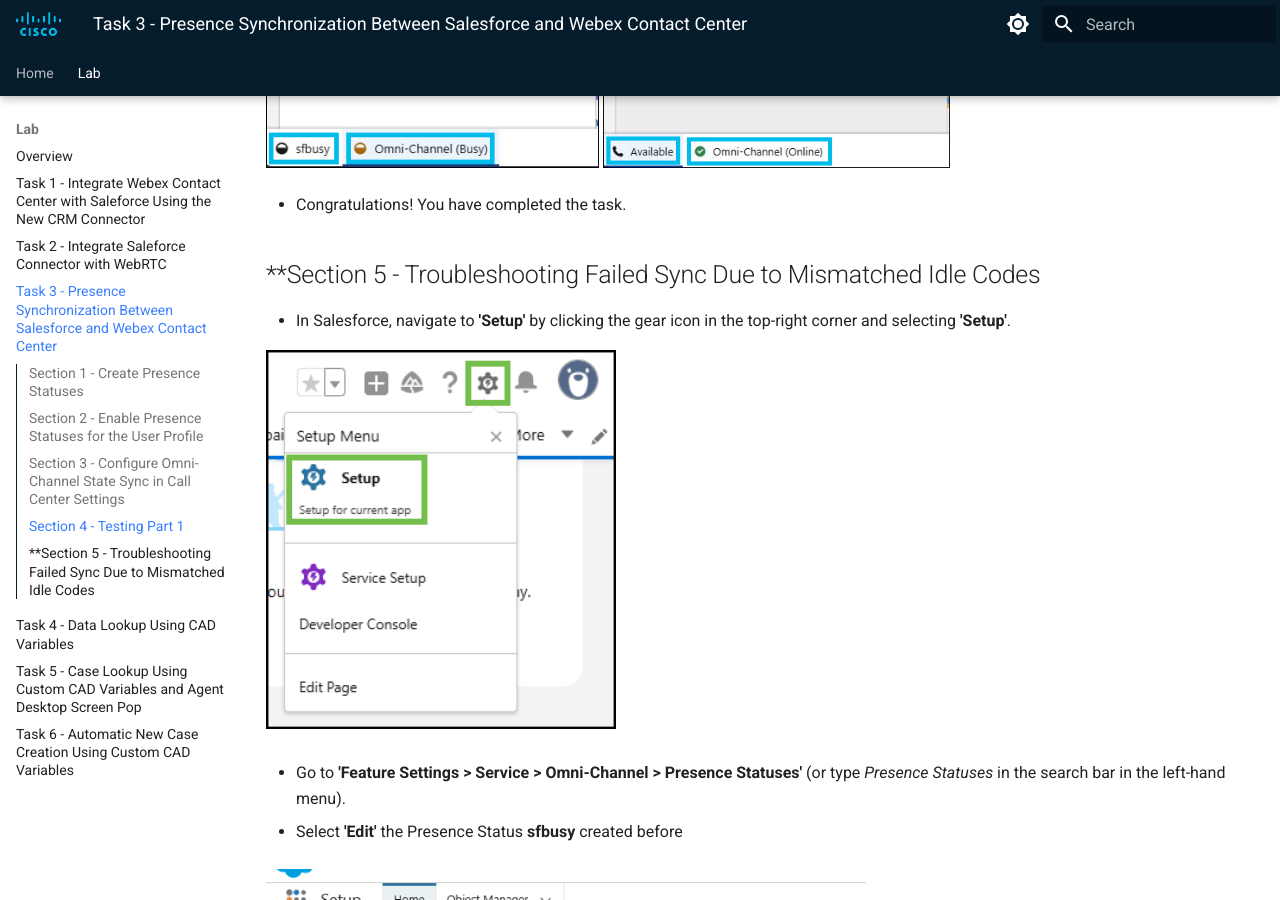
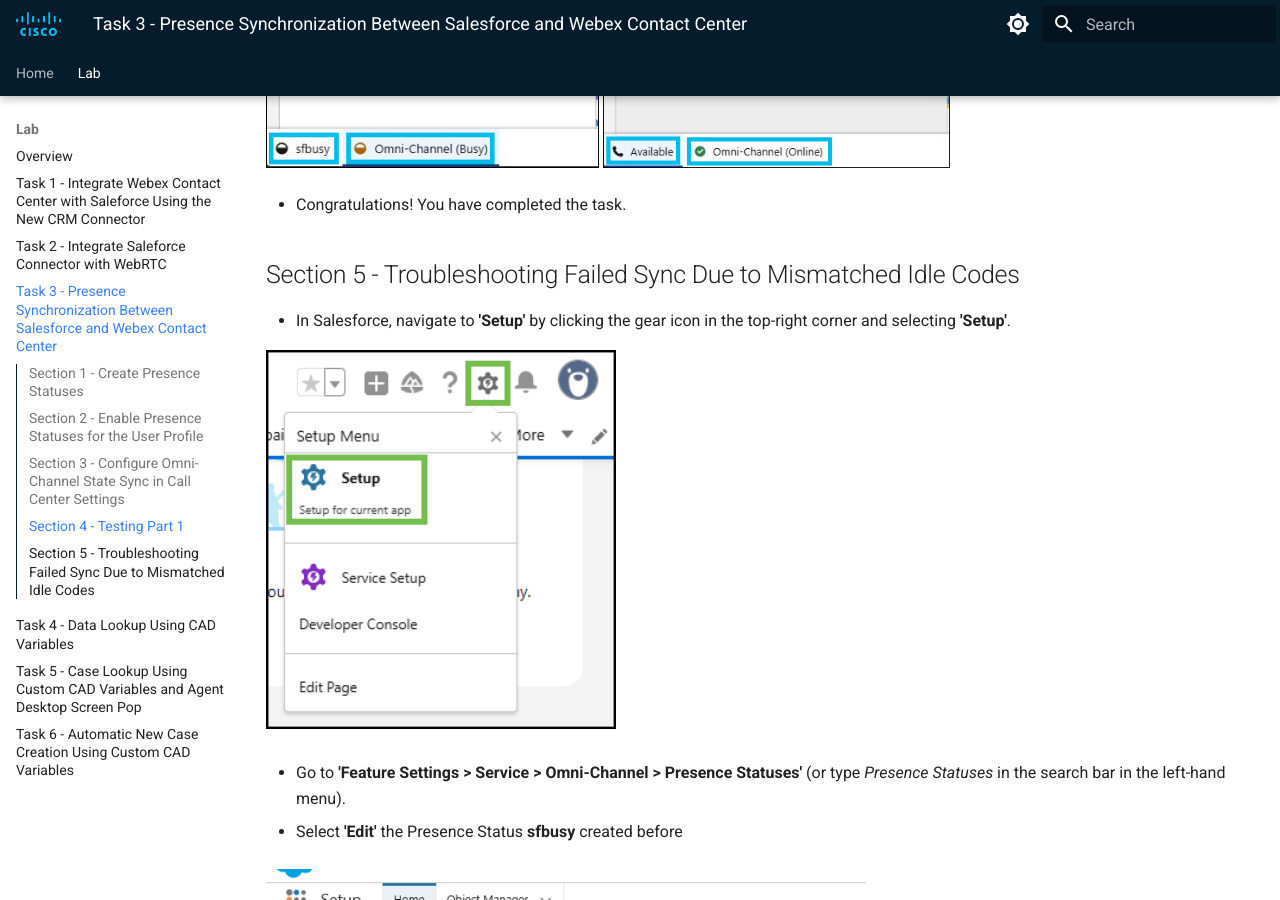
Before and after one commit to WebexCC-SA/LAB-2308, an MkDocs documentation site: the page built from docs/task3.md, in a window 1280 px wide and 900 px high, scrolled down 7962 px. Built offline with MkDocs 1.6.1 and Material for MkDocs 9.7.7, drawn with Linux system fonts in a browser that asks for light colours.

```diff
--- a/docs/task3.md
+++ b/docs/task3.md
@@ -129,7 +129,7 @@ Please use the following credentials to complete the tasks:
 
 - Congratulations! You have completed the task.
 
-## **Section 5 - Troubleshooting Failed Sync Due to Mismatched Idle Codes
+## Section 5 - Troubleshooting Failed Sync Due to Mismatched Idle Codes
 
 
 - In Salesforce, navigate to **'Setup'** by clicking the gear icon in the top-right corner and selecting **'Setup'**.
```
